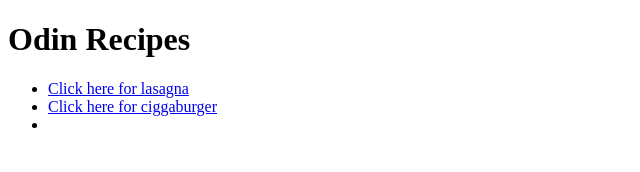
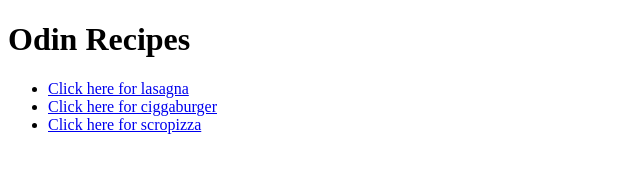
Before and after one commit to Black-Cow/odin-recipes, a plain HTML site: page index.html in a window 1280 px wide. Shown: the whole page, without its empty margins (0-640 px from the left). Drawn offline with Linux system fonts and the light colour scheme.

Commit message:
Edit index.html

```diff
--- a/index.html
+++ b/index.html
@@ -11,8 +11,7 @@
         <ul>
             <li><a href="recipes/lasagna.html">Click here for lasagna</a></li>
             <li><a href="recipes/ciggaburger.html">Click here for ciggaburger</a></li>
-            <li></li>
+            <li><a href="recipes/pizza.html">Click here for scropizza</a></li>
         </ul>
     </p>
-
 </html>
```
